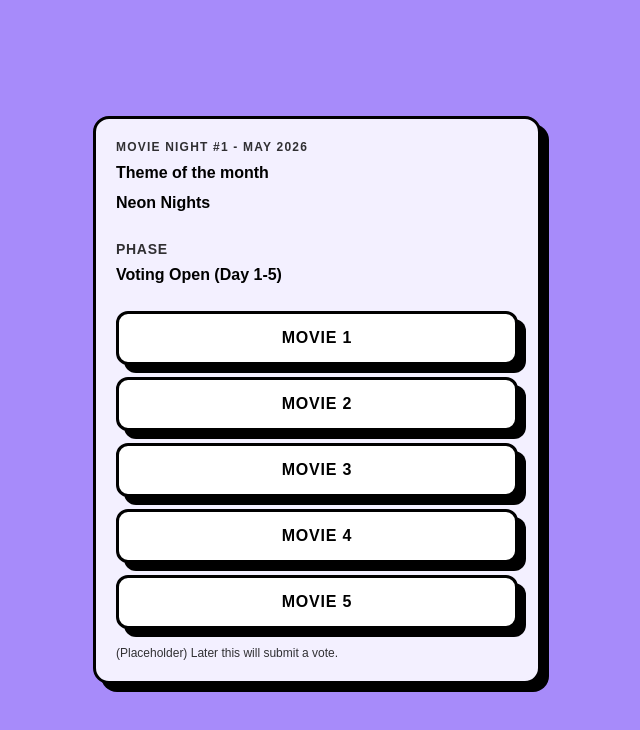
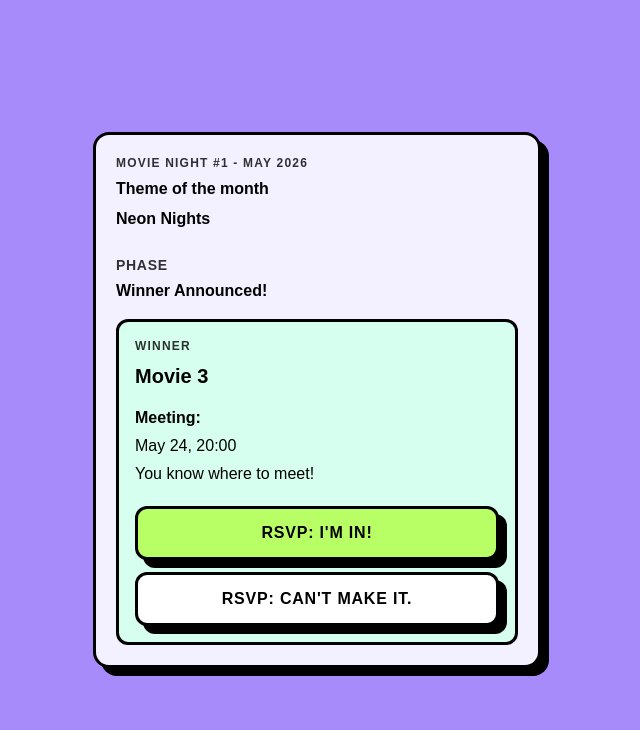
Before and after one commit to xenkou90/film-club, a Next.js app: page /round in a window 1280 px wide. Shown: the top 730 px of the page, without its empty margins (323-963 px from the left). Built offline with nearby package versions, Linux system fonts and the light colour scheme.

Commit message:
feat: render round page based on phase state machine

```diff
--- a/src/app/round/page.tsx
+++ b/src/app/round/page.tsx
@@ -1,6 +1,18 @@
+type Phase = "voting" | "closed" | "winner";
+
 export default function RoundPage() {
+
+    const phase: Phase = "winner";
+
+    const phaseLabel =
+        phase === "voting"
+            ? "voting Open"
+            : phase === "closed"
+            ? "Submissions Closed"
+            : "Winner Announced";
+
     return (
-        <main className="min-h-screen bg-[@a78bfa] p-5 flex items-center justify-center">
+        <main className="min-h-screen bg-[#a78bfa] p-5 flex items-center justify-center">
             <section className="w-full max-w-md">
                 <div className="brut-card w-full">
                     <p className="text-xs font-extrabold tracking-widest uppercase opacity-80">
@@ -19,28 +31,67 @@ export default function RoundPage() {
                         <p className="text-sm font-bold opacity-80 uppercase tracking-wider">
                             Phase
                         </p>
-                        <p className="mt-1 font-extrabold">
-                            Voting Open (Day 1-5)
-                        </p>
-                    </div>
 
-                    <div className="mt-6 grid gap-3">
+                        {phase === "voting" && (
+                            <>
+                                <p className="mt-1 font-extrabold">Voting Open (Day 1-5)</p>
+
+                                <div className="mt-4 grid gap-3">
                                     {["Movie 1", "Movie 2", "Movie 3", "Movie 4", "Movie 5"].map(
                                         (title) => (
-                                <button
-                                    key={title}
-                                    type="button"
-                                    className="brut-btn bg-white"
-                                >
-                                    {title}
+                                            <button key={title} type="button" className="brut-btn bg-white">
+                                                Vote: {title}
                                             </button>
                                         )
                                     )}
                                 </div>
 
                                 <p className="mt-4 text-xs opacity-80">
-                        (Placeholder) Later this will submit a vote.
+                                    You can vote once. Voting closes on Day 6.
                                 </p>
+                            </>
+                        )}
+
+                        {phase === "closed" && (
+                            <>
+                                <p className="mt-1 font-extrabold">Submissions Closed (Day 6)</p>
+
+                                <div className="mt-4 border-[3px] border-black rounded-xl p-4 bg-[#fff7cc]">
+                                    <p className="font-bold">
+                                        Votes are being counted. Come back soon.
+                                    </p>
+                                </div>
+                            </>
+                        )}
+
+                        {phase === "winner" && (
+                            <>
+                                <p className="mt-1 font-extrabold">Winner Announced!</p>
+
+                                <div className="mt-4 border-[3px] border-black rounded-xl p-4 bg-[#d7fff0]">
+                                    <p className="text-xs font-extrabold tracking-widest uppercase opacity-80">
+                                        Winner
+                                    </p>
+                                    <p className="mt-2 text-xl font-extrabold">Movie 3</p>
+
+                                    <div className="mt-4 grid gap-1">
+                                        <p className="font-bold">Meeting:</p>
+                                        <p>May 24, 20:00</p>
+                                        <p>You know where to meet!</p>
+                                    </div>
+
+                                    <div className="mt-5 grid gap-3">
+                                        <button type="button" className="brut-btn bg-[#b8ff66]">
+                                            RSVP: I'm in!
+                                        </button>
+                                        <button type="button" className="brut-btn bg-white">
+                                            RSVP: Can't make it.
+                                        </button>
+                                    </div>
+                                </div>
+                            </>
+                        )}
+                    </div>
                 </div>
             </section>
         </main>
```
Lines whose indentation alone changed are shown as unchanged.
